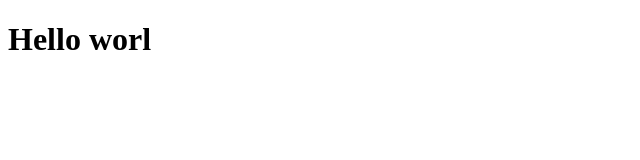
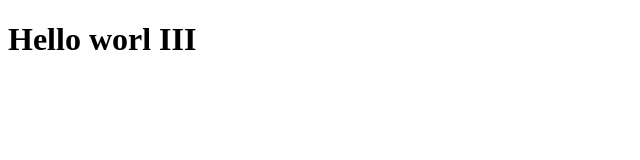
Before and after one commit to long2506/3i, a plain HTML site: page index.html in a window 1280 px wide. Shown: the full height of the page, 0-640 px from the left. Drawn offline with Linux system fonts and the light colour scheme.

Commit message:
day cua anh long

```diff
--- a/index.html
+++ b/index.html
@@ -6,6 +6,6 @@
 </head>
 
 <body>
-<h1>Hello worl</h1>
+<h1>Hello worl III</h1>
 </body>
 </html>
```
